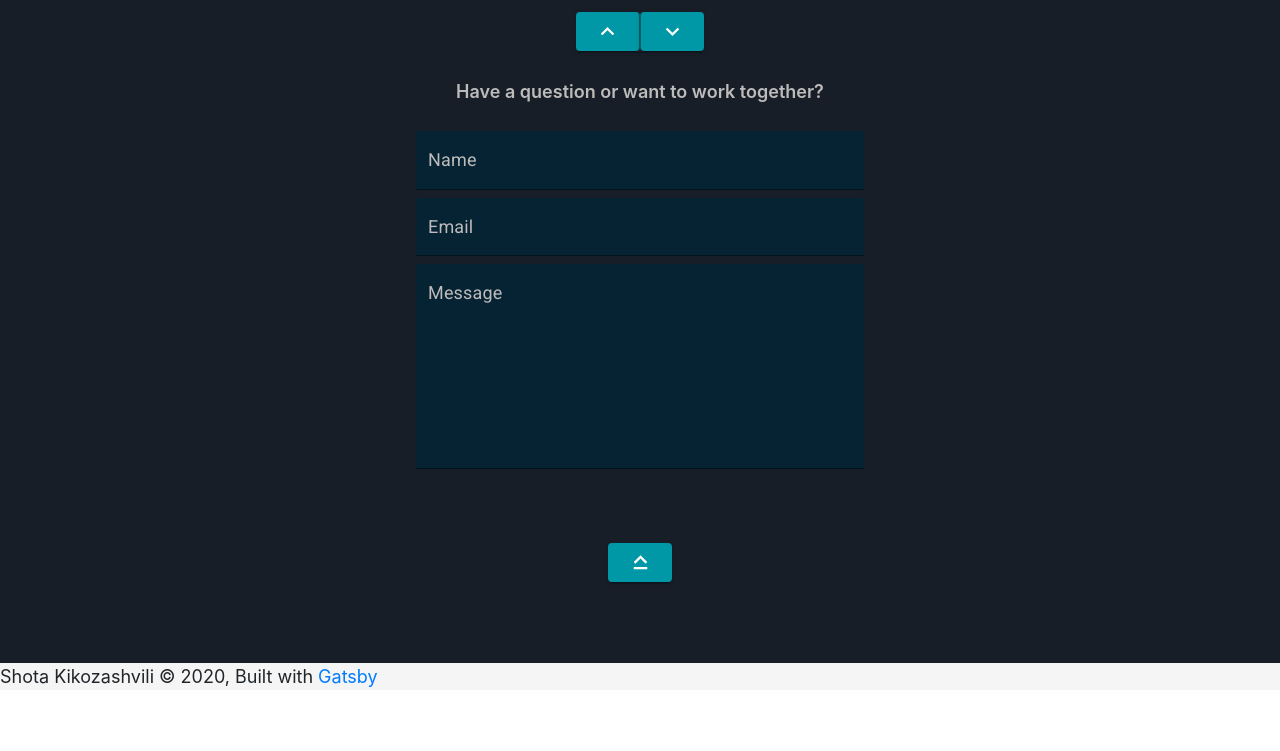
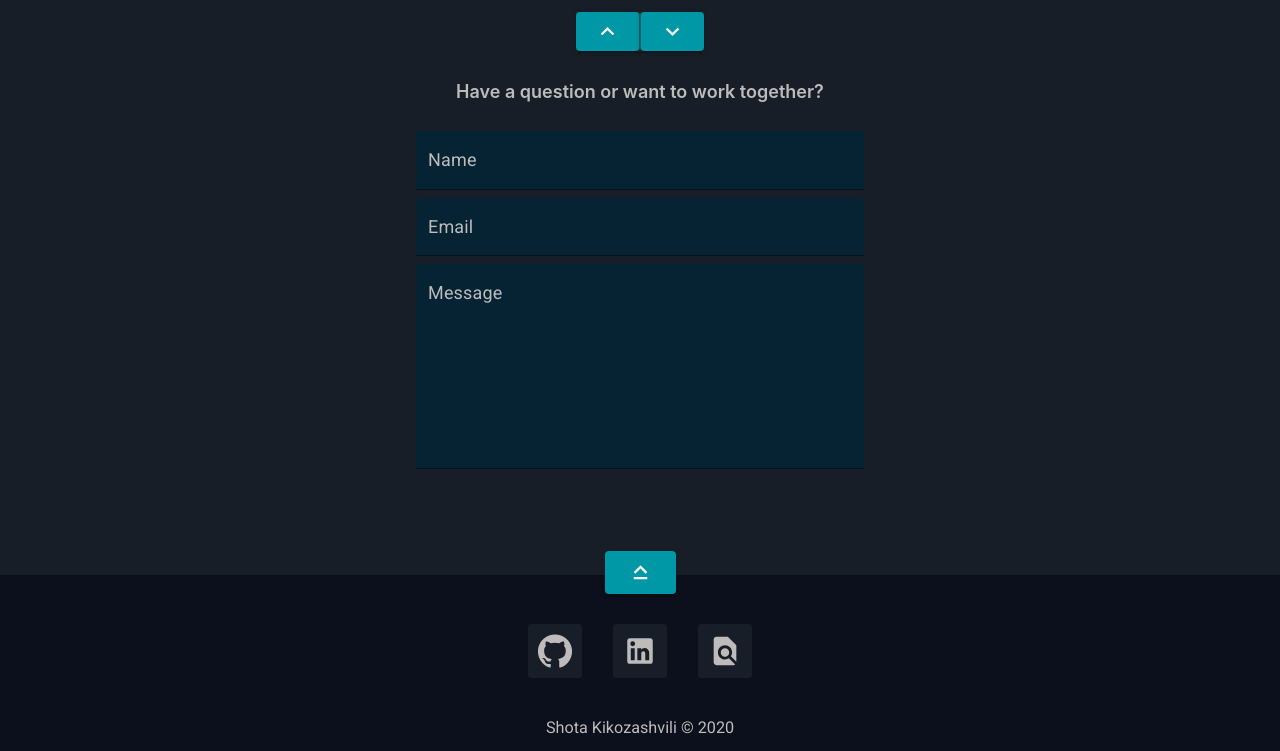
Before and after one commit to ShotaKiko/Portfolio-Site, a Gatsby site in the folder shota-kiko-portfolio/: page / in a window 1280 px wide. Shown: the part 2603-3354 px from the top of the page. Before the commit the page ends 3293 px from the top, so only its background shows below. Built offline with nearby package versions, Linux system fonts and the light colour scheme; Gatsby itself is replaced by a stand-in of ours.

Commit message:
minor stytling changes/added footer with links

```diff
--- a/shota-kiko-portfolio/src/components/contact.js
+++ b/shota-kiko-portfolio/src/components/contact.js
@@ -7,6 +7,7 @@ import cyan from '@material-ui/core/colors/cyan';
 import { makeStyles } from '@material-ui/core/styles';
 
 import TextFields from './textfields'
+import Footer from './footer';
 
 const navButtonColor = cyan[700]
 const navButtonHoverColor = cyan[500]
@@ -40,14 +41,14 @@ export default function Contact() {
                   <TextFields />
                 </div>
 
-                <div className="arrowButtons">
-
-                <Link to="home" activeClass="active" spy={true} smooth={true} duration={1100}>
-                    <Button className={classes.navButton} variant="contained">
-                        <KeyboardCapslockIcon />
-                    </Button>
-                </Link>
+                <div className="arrowButtons" style={{backgroundPositionY:"125%"}}>
+                  <Link to="home" activeClass="active" spy={true} smooth={true} duration={1100}>
+                      <Button className={classes.navButton} variant="contained" size="large">
+                          <KeyboardCapslockIcon />
+                      </Button>
+                  </Link>
                 </div>
+                <Footer />
         </section>
     )
 }
--- /dev/null
+++ b/shota-kiko-portfolio/src/components/footer.js
@@ -0,0 +1,70 @@
+import React from 'react'
+
+import Button from '@material-ui/core/Button';
+import FindInPageIcon from '@material-ui/icons/FindInPage';
+import GitHubIcon from '@material-ui/icons/GitHub';
+import LinkedInIcon from '@material-ui/icons/LinkedIn';
+
+import teal from '@material-ui/core/colors/teal';
+import grey from '@material-ui/core/colors/grey';
+import { makeStyles } from '@material-ui/core/styles';
+
+const iconHoverColor = grey[50]
+const iconBackgroundHoverColor = teal[400]
+
+const useStyles = makeStyles({
+    icon:{
+        color: "#BEBBBB",
+        backgroundColor:"#181E28",
+        padding:"10px",
+        fontSize:"3rem",
+        borderRadius:"3px",
+        '&:hover': {
+            color: iconHoverColor,
+            backgroundColor: iconBackgroundHoverColor
+          }
+    }
+})
+
+
+export default function Footer(){
+    const classes = useStyles()
+    return(
+        <section className="Footer">
+        <div className="footerContainer" style={{
+            marginLeft:"0px",
+            paddingLeft:"0px"
+        }}>
+                <div className="footerLinks">
+
+                    <Button href="https://github.com/ShotaKiko">
+                        <GitHubIcon className={classes.icon}
+                            fontSize="large"
+                            color="primary"
+                        />
+                    </Button>
+
+                    <Button href="https://www.linkedin.com/in/shotakikozashvili/">
+                        <LinkedInIcon className={classes.icon}
+                            fontSize="large"
+                            color="primary"
+                        />
+                    </Button>
+
+                    <Button >
+                        {/* TODO host resume */}
+                        <FindInPageIcon  className={classes.icon}
+                            fontSize="large"
+                            color="primary"
+                        />
+                    </Button>
+                </div>
+
+                <div className="copyright">
+                    Shota Kikozashvili © 2020
+                </div>
+
+        </div>
+        </section>
+    )
+}
--- a/shota-kiko-portfolio/src/components/layout.css
+++ b/shota-kiko-portfolio/src/components/layout.css
@@ -889,7 +889,7 @@ i{
 }
 
 .Contact{
-  border: 3px solid #181E28;
+  border-top: 3px solid #181E28;
   height: 100vh;
   margin-top: 5vh;
 
@@ -931,4 +931,34 @@ i{
   display: flex;
   justify-content: center;
   margin-top: 5vh;
+
+  height: 32px;
+  font-size: 35px;
 }
+
+.footerContainer{
+  background-color:#0c101c;
+  width: 100%;
+  height: 22vh;
+  display: flex;
+  flex-direction: column;
+  align-items: center;
+  justify-content: center;
+}
+
+.footerLinks{
+  display: flex;
+  justify-content: space-around;
+  color: whitesmoke;
+  width: 20%;
+  padding-top: 4vh;
+
+  /* border: 2px solid white; */
+}
+
+.copyright{
+  margin-top: 4vh;
+  color: #BEBBBB;
+  font-family: "Roboto";
+  font-size: .9rem;
+}
--- a/shota-kiko-portfolio/src/components/layout.js
+++ b/shota-kiko-portfolio/src/components/layout.js
@@ -37,11 +37,6 @@ const Layout = ({ children }) => {
         }}
       >
         <main>{children}</main>
-        <footer>
-         Shota Kikozashvili © {new Date().getFullYear()}, Built with
-          {` `}
-          <a href="https://www.gatsbyjs.org">Gatsby</a>
-        </footer>
       </div>
     </div>
   )
```
